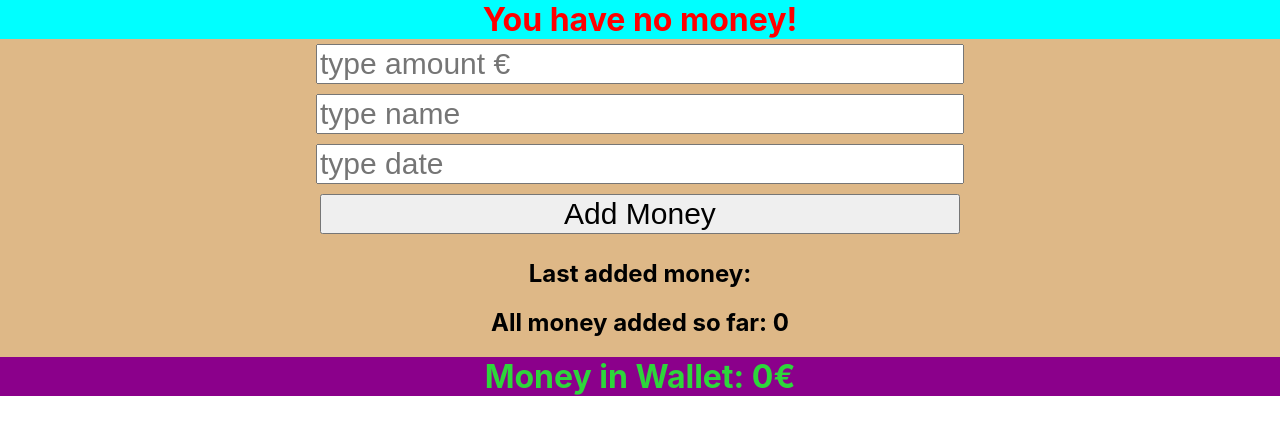
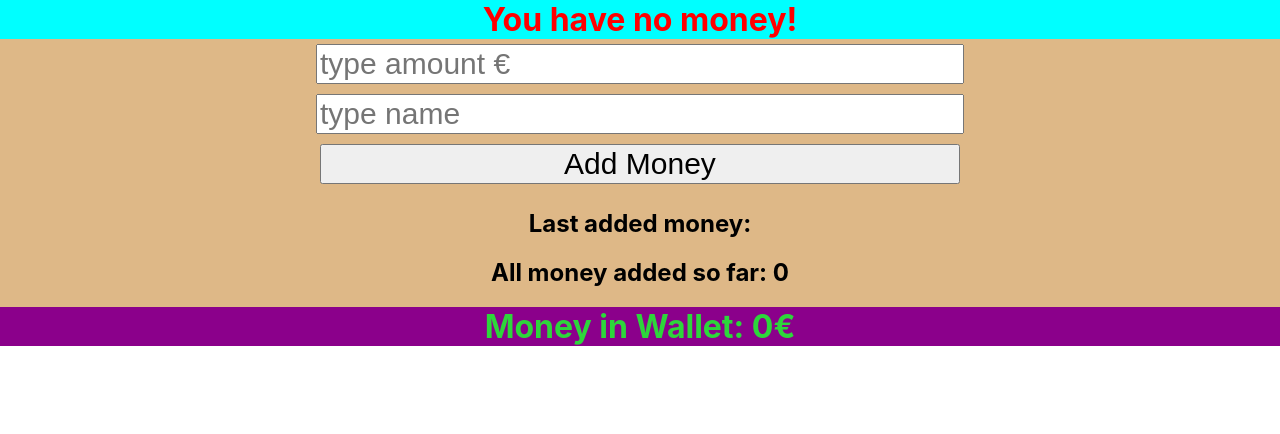
Before and after one commit to LovroHodak/Wallet, a React (Create React App) app: page /addIncome in a window 1280 px wide. Shown: the top 434 px of the page. Built offline with nearby package versions, Linux system fonts and the light colour scheme.

Commit message:
wallet - frontEnd - done

```diff
--- a/src/components/AddIncome.js
+++ b/src/components/AddIncome.js
@@ -7,7 +7,11 @@ export default function AddIncome(props) {
     let amount = Number(e.target.amount.value);
     let propsmoneyFlow = props.moneyFlow;
     let name = String(e.target.name.value);
-    let date = String(e.target.date.value);
+    let date = new Date();
+    let dd = String(date.getDate()).padStart(2, "0");
+    let mm = String(date.getMonth() + 1).padStart(2, "0"); //January is 0!
+    let yyyy = date.getFullYear();
+    date = dd + "/" + mm + "/" + yyyy;
     let id = propsmoneyFlow.length;
     props.setMoneyFlow([{ amount, name, date, id }, ...props.moneyFlow]);
     let allAddedMoney = Number(props.addedMoney);
@@ -53,12 +57,6 @@ export default function AddIncome(props) {
           placeholder="type name"
           className="inputs"
         />
-        <input
-          name="date"
-          type="text"
-          placeholder="type date"
-          className="inputs"
-        />
         <button type="submit" className="inputs">
           Add Money
         </button>
```
Also changed, not shown: 2 other files (tests, documents, lock files or other folders).
